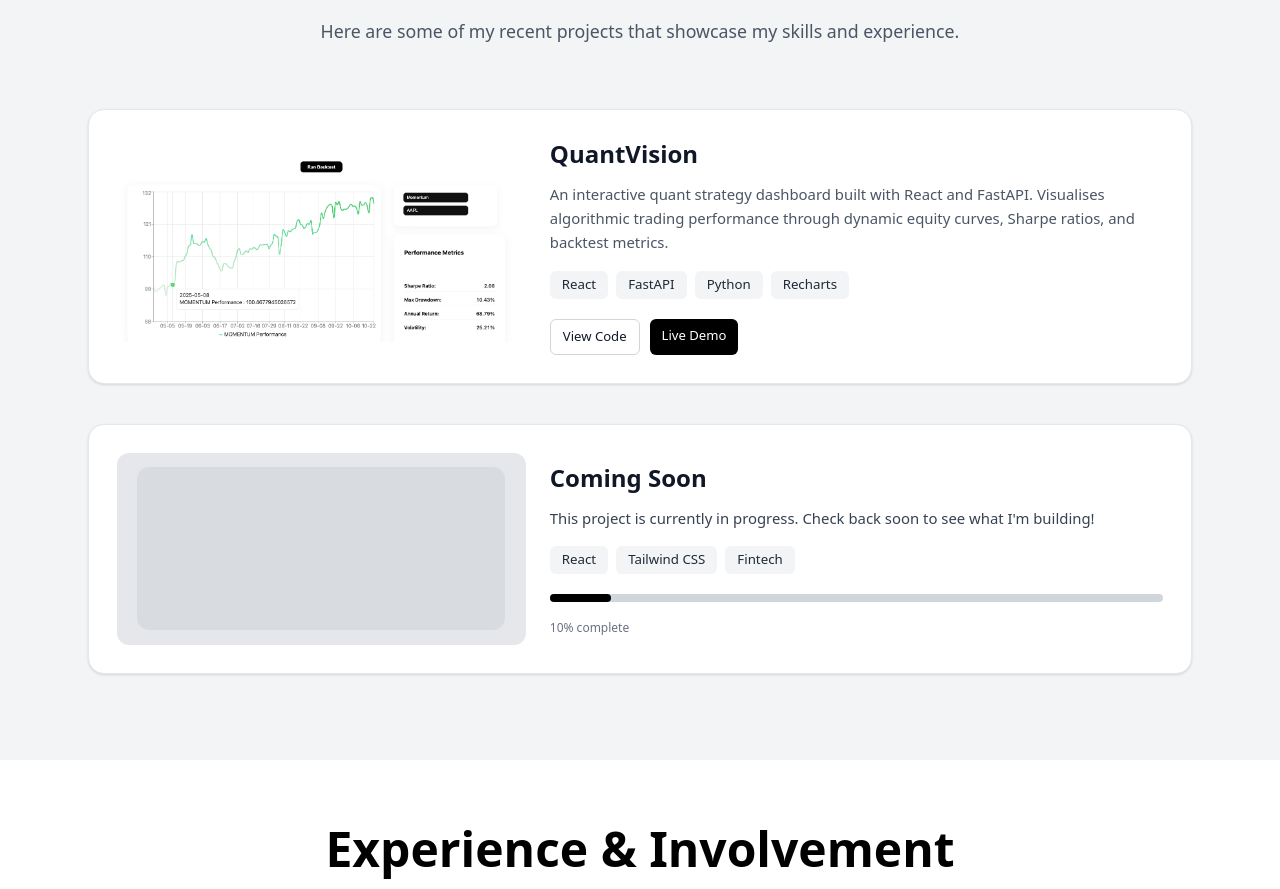
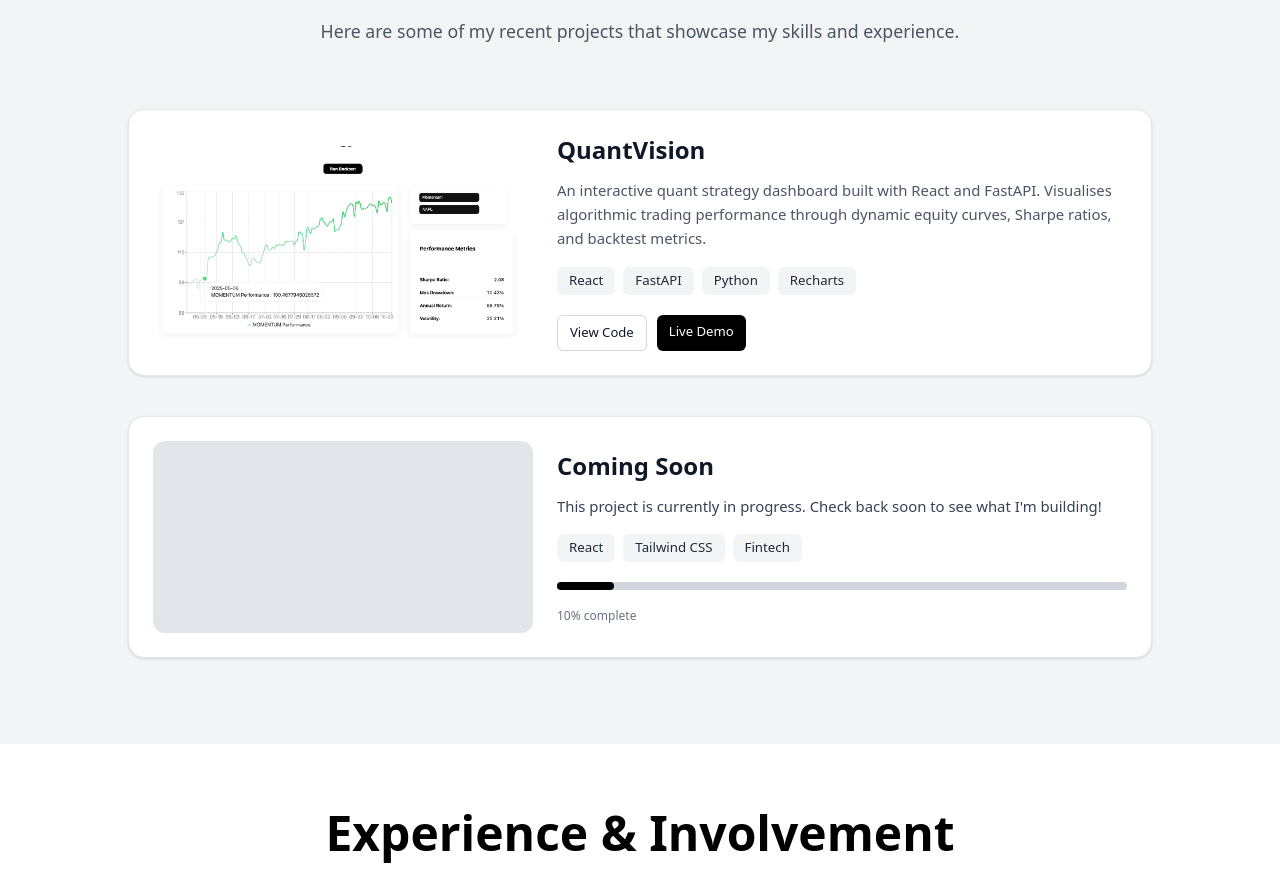
Before and after one commit to ksshubhan/portfolio-website, a React (Vite) app: page / in a window 1280 px wide. Shown: the part 2501-3390 px from the top of the page. Built offline with nearby package versions, Linux system fonts and the light colour scheme.

Commit message:
updating cards

```diff
--- a/src/Projects.jsx
+++ b/src/Projects.jsx
@@ -36,11 +36,11 @@ export default function Projects({ sectionRef }) {
             <div key={index}>
               {project.status === 'complete' ? (
                 <div
-                  className="w-full max-w-[88rem] mx-auto bg-white dark:bg-gray-800
-                            text-gray-900 dark:text-white rounded-2xl shadow-sm
-                            border border-gray-200 dark:border-gray-700
-                            flex flex-col md:flex-row items-center gap-6 p-6 md:p-7
-                            hover:shadow-md transition-all duration-300"
+                  className="w-full max-w-5xl mx-auto bg-white dark:bg-gray-800
+                             text-gray-900 dark:text-white rounded-2xl shadow-sm
+                             border border-gray-200 dark:border-gray-700
+                             flex flex-col md:flex-row items-center gap-6 p-5 md:p-6
+                             hover:shadow-md transition-all duration-300 min-h-[13rem]"
                 >
                   {/* Image */}
                   {project.image && (
@@ -96,16 +96,14 @@ export default function Projects({ sectionRef }) {
               ) : (
                 /* === If project is still in progress === */
                 <div
-                  className="w-full max-w-[88rem] mx-auto bg-white dark:bg-gray-800
+                  className="w-full max-w-5xl mx-auto bg-white dark:bg-gray-800
                             text-gray-900 dark:text-white rounded-2xl shadow-sm
                             border border-gray-200 dark:border-gray-700
-                            flex flex-col md:flex-row items-center gap-6 p-6 md:p-7
-                            hover:shadow-md transition-all duration-300"
+                            flex flex-col md:flex-row items-center gap-6 p-5 md:p-6
+                            hover:shadow-md transition-all duration-300 min-h-[13rem]"
                 >
                   {/* Placeholder Image */}
-                  <div className="w-full md:w-[40%] h-40 lg:h-48 bg-gray-200 dark:bg-gray-700 rounded-xl flex items-center justify-center">
-                    <div className="w-[90%] h-[85%] bg-gray-300 dark:bg-gray-600 rounded-xl animate-pulse" />
-                  </div>
+                  <div className="w-full md:w-[40%] h-40 lg:h-48 bg-gray-300 dark:bg-gray-700 rounded-xl animate-pulse" />
 
                   {/* Text Section */}
                   <div className="flex flex-col justify-center text-left w-full md:w-[60%] space-y-3">
```
